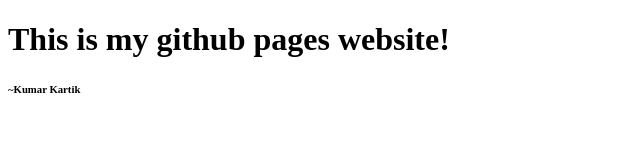
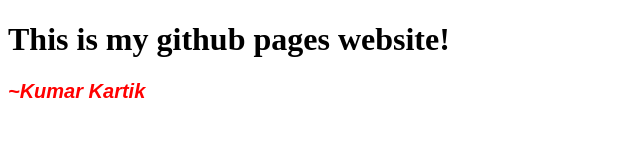
Before and after one commit to KumarKartik20/KumarKartik20.github.io, a plain HTML site: page index.html in a window 1280 px wide. Shown: the whole page, without its empty margins (0-640 px from the left). Drawn offline with Linux system fonts and the light colour scheme.

Commit message:
Added Styling

```diff
--- a/index.html
+++ b/index.html
@@ -4,9 +4,18 @@
     <title>
         My Site!
     </title>
+    <style>
+        h2{
+            color: red;
+            font-style: italic;
+            font-family: Arial,sans-serif;
+            font-size: 20px;
+            font-weight: bold;
+        }
+    </style>
     </head>
 <body>
     <h1 >This is my github pages website! </h1>
-    <h6>~Kumar Kartik</h6>
+    <h2>~Kumar Kartik</h2>
 </body>
 </html>
```
